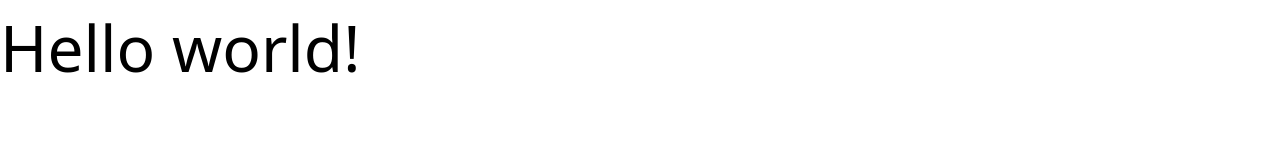
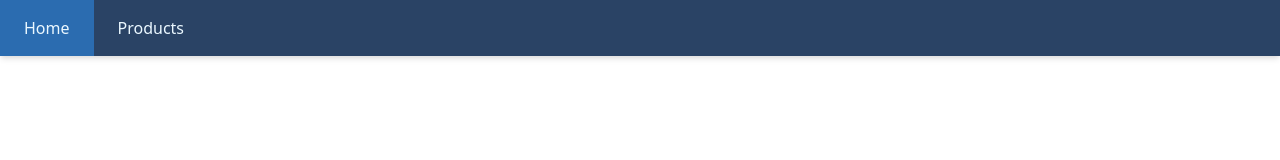
Before and after one commit to enspdf/ecommerce-site-gatsbu, a Gatsby site: page / in a window 1280 px wide. Built offline with nearby package versions, Linux system fonts and the light colour scheme; Gatsby itself is replaced by a stand-in of ours.

Commit message:
Layout y navegación

```diff
--- /dev/null
+++ b/src/components/Layout.jsx
@@ -0,0 +1,11 @@
+import React, { Fragment } from "react";
+import Nav from "./Nav";
+
+export default (props) => {
+    return (
+        <Fragment>
+            <Nav />
+            <main>{props.children}</main>
+        </Fragment>
+    );
+};
--- /dev/null
+++ b/src/components/Nav.jsx
@@ -0,0 +1,31 @@
+import React from "react";
+import { Link } from "gatsby";
+
+const navItems = [
+    {
+        caption: "Home",
+        href: "/"
+    },
+    {
+        caption: "Products",
+        href: "/products"
+    }
+];
+
+export default (props) => {
+    return (
+        <header className="bg-blue-900 text-blue-100 shadow-md">
+            <nav>
+                <ul className="flex">
+                    {
+                        navItems.map((item, index) => (
+                            <li key={index}>
+                                <Link className="hover:bg-blue-700 px-6 inline-block py-4" to={item.href}>{item.caption}</Link>
+                            </li>
+                        ))
+                    }
+                </ul>
+            </nav>
+        </header>
+    );
+};
--- a/src/pages/index.js
+++ b/src/pages/index.js
@@ -1,3 +1,8 @@
 import React from "react"
+import Layout from "../components/Layout"
 
-export default () => <div className="text-6xl">Hello world!</div>
+export default (props) =>  {
+    return (
+        <Layout></Layout>
+    );
+};
```
